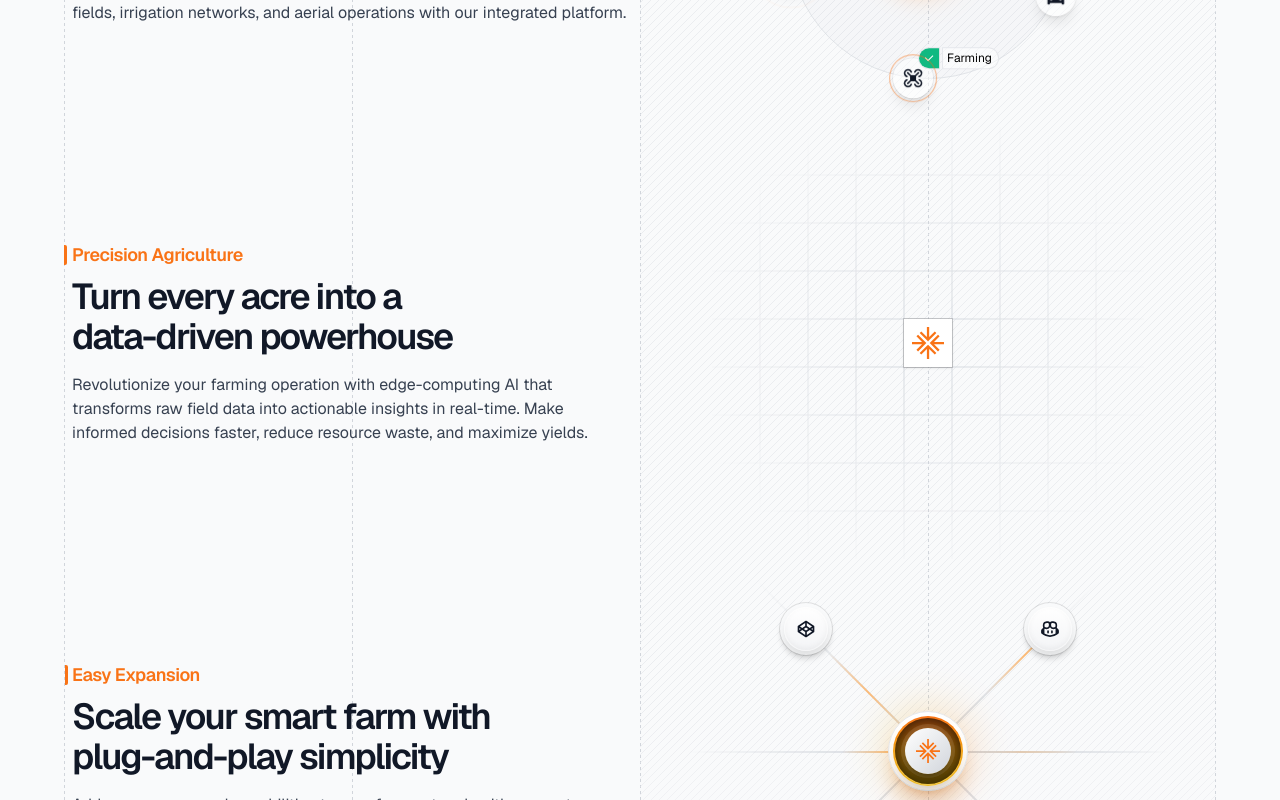
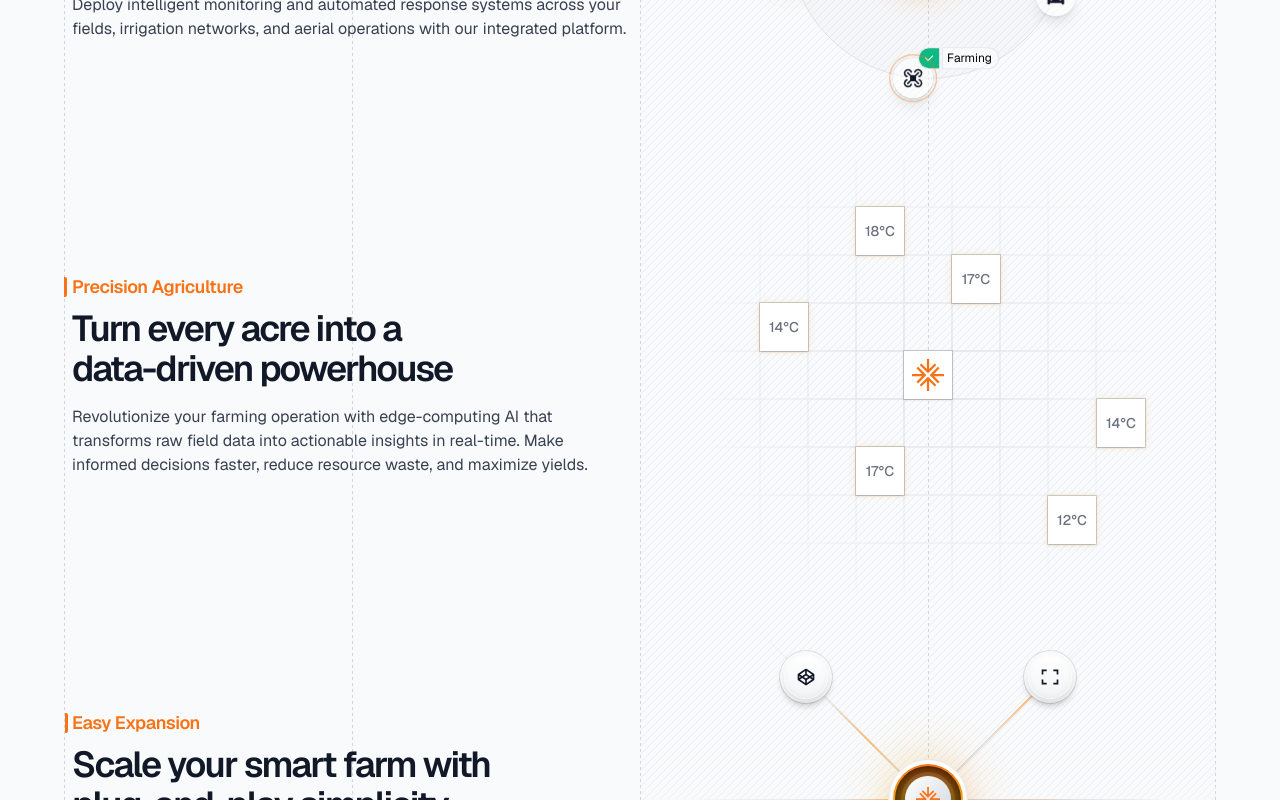
Before and after one commit to tremorlabs/template-solar, a Next.js app: page / in a window 1280 px wide. Shown: the part 1080-1880 px from the top of the page. Built offline with nearby package versions, Linux system fonts and the light colour scheme.

Commit message:
update template

```diff
--- a/src/components/ui/Features.tsx
+++ b/src/components/ui/Features.tsx
@@ -4,7 +4,7 @@ import {
   RiCircleLine,
   RiCodepenLine,
   RiContrast2Line,
-  RiCopilotFill,
+  RiFullscreenFill,
   RiLoaderFill,
   RiNotification2Line,
   RiPlaneFill,
@@ -172,7 +172,7 @@ export default function Features() {
               fill="url(#diagonal-feature-pattern)"
             />
           </svg>
-          <div className="pointer-events-none h-96 select-none p-10">
+          <div className="pointer-events-none h-[26rem] select-none p-10">
             <div className="relative flex flex-col items-center justify-center">
               <Orbit
                 durationSeconds={40}
@@ -317,7 +317,7 @@ export default function Features() {
                 height="64"
               >
                 {Array.from({ length: 17 }, (_, i) => {
-              const offset = i * 8;
+                  const offset = i * 8
                   return (
                     <path
                       key={i}
@@ -325,7 +325,7 @@ export default function Features() {
                       className="stroke-gray-200/70"
                       strokeWidth="1"
                     />
-              );
+                  )
                 })}
               </pattern>
             </defs>
@@ -335,12 +335,12 @@ export default function Features() {
               fill="url(#diagonal-feature-pattern)"
             />
           </svg>
-      <div className="relative h-[432px] w-[432px] mask-image:radial-gradient(white_0%,transparent_60%)]">
+          <div className="mask-image:radial-gradient(white_0%,transparent_60%)] relative h-[432px] w-[432px]">
             <svg
               id="grid"
               xmlns="http://www.w3.org/2000/svg"
               fill="none"
-          className="absolute size-[432px] mask"
+              className="mask absolute size-[432px]"
             >
               <path
                 className="stroke-gray-300"
@@ -348,19 +348,78 @@ export default function Features() {
               />
             </svg>
 
-        <div className="relative h-full select-none pointer-events-none">
-      <div className="absolute top-[192px] left-[191.5px]">
+            <div className="pointer-events-none relative h-full select-none">
+              <div className="absolute left-[191.8px] top-[192px]">
                 <div className="flex h-12 w-12 items-center justify-center bg-white shadow ring-1 ring-black/15">
                   <SolarMark className="h-8 w-8" />
                 </div>
               </div>
-
-
-
-
-
+              <div className="absolute left-[48px] top-[144px]">
+                <div className="relative">
+                  <div className="absolute inset-0 size-12 animate-pulse bg-orange-200 blur-[3px]"></div>
+                  <div className="relative flex h-12 w-12 items-center justify-center bg-white shadow ring-1 ring-black/15">
+                    <span className="text-sm font-medium text-gray-500">
+                      14°C
+                    </span>
+                  </div>
+                </div>
               </div>
 
+              <div className="absolute left-[144px] top-[48px]">
+                <div className="relative">
+                  <div className="absolute inset-0 size-12 animate-pulse bg-orange-200 blur-[3px]"></div>
+                  <div className="relative flex h-12 w-12 items-center justify-center bg-white shadow ring-1 ring-black/15">
+                    <span className="text-sm font-medium text-gray-500">
+                      18°C
+                    </span>
+                  </div>
+                </div>
+              </div>
+
+              <div className="absolute left-[240px] top-[96px]">
+                <div className="relative">
+                  <div className="absolute inset-0 size-12 animate-pulse bg-orange-200 blur-[3px]"></div>
+                  <div className="relative flex h-12 w-12 items-center justify-center bg-white shadow ring-1 ring-black/15">
+                    <span className="text-sm font-medium text-gray-500">
+                      17°C
+                    </span>
+                  </div>
+                </div>
+              </div>
+
+              <div className="absolute left-[385px] top-[240px]">
+                <div className="relative">
+                  <div className="absolute inset-0 size-12 animate-pulse bg-orange-200 blur-[3px]"></div>
+                  <div className="relative flex h-12 w-12 items-center justify-center bg-white shadow ring-1 ring-black/15">
+                    <span className="text-sm font-medium text-gray-500">
+                      14°C
+                    </span>
+                  </div>
+                </div>
+              </div>
+
+              <div className="absolute left-[336px] top-[337px]">
+                <div className="relative">
+                  <div className="absolute inset-0 size-12 animate-pulse bg-orange-200 blur-[3px]"></div>
+                  <div className="relative flex h-12 w-12 items-center justify-center bg-white shadow ring-1 ring-black/15">
+                    <span className="text-sm font-medium text-gray-500">
+                      12°C
+                    </span>
+                  </div>
+                </div>
+              </div>
+
+              <div className="absolute left-[144px] top-[288px]">
+                <div className="relative">
+                  <div className="absolute inset-0 size-12 animate-pulse bg-orange-200 blur-[3px]"></div>
+                  <div className="relative flex h-12 w-12 items-center justify-center bg-white shadow ring-1 ring-black/15">
+                    <span className="text-sm font-medium text-gray-500">
+                      17°C
+                    </span>
+                  </div>
+                </div>
+              </div>
+            </div>
           </div>
         </div>
         <div className="col-span-2 my-auto px-2">
@@ -411,7 +470,7 @@ export default function Features() {
               fill="url(#diagonal-feature-pattern)"
             />
           </svg>
-          <div className="pointer-events-none relative flex size-full h-96 select-none items-center justify-center p-10">
+          <div className="pointer-events-none relative flex size-full h-[26rem] select-none items-center justify-center p-10">
             <div className="relative">
               <div className="absolute left-[6rem] top-[6rem] z-20">
                 <div className="relative mx-auto w-fit rounded-full bg-gray-50 p-1 shadow-md shadow-black/10 ring-1 ring-black/10">
@@ -446,7 +505,7 @@ export default function Features() {
               <div className="absolute bottom-[6rem] left-[6rem] z-20">
                 <div className="relative mx-auto w-fit rounded-full bg-gray-50 p-1 shadow-md shadow-black/10 ring-1 ring-black/10">
                   <div className="w-fit rounded-full bg-gradient-to-b from-white to-gray-100 p-3 shadow-[inset_0px_-2px_6px_rgba(0,0,0,0.05),0_7px_10px_0_rgba(0,0,0,0.10)] ring-1 ring-inset ring-white/50">
-                    <RiCopilotFill
+                    <RiFullscreenFill
                       className="size-5 text-gray-900"
                       aria-hidden="true"
                     />
```
Lines whose indentation alone changed are shown as unchanged.
